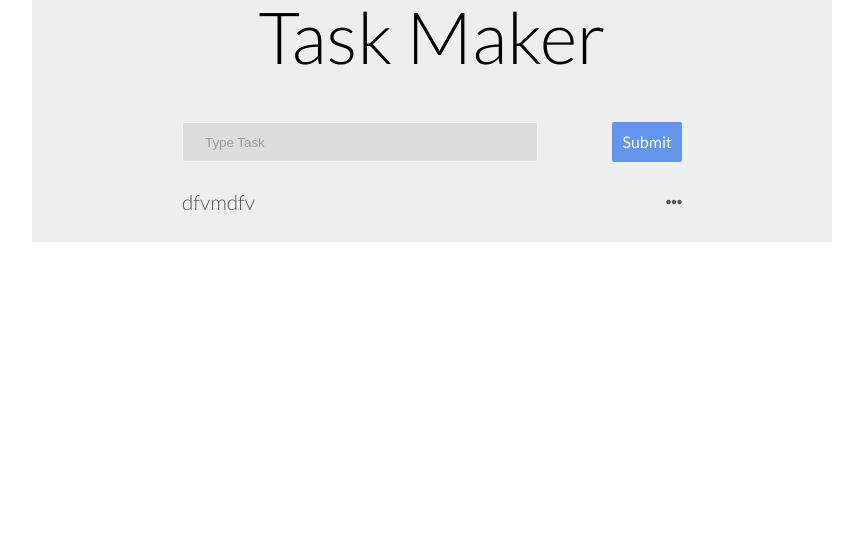
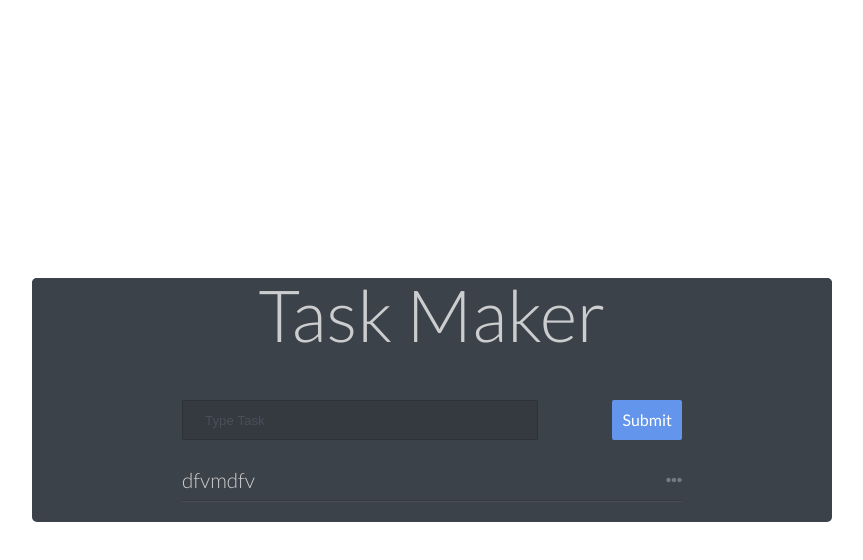
Before and after one commit to cristiAndreiTarasi/Task-Maker, a React app: page / in a window 1280 px wide. Shown: the top 560 px of the page, without its empty margins (208-1071 px from the left). Built offline with nearby package versions, Linux system fonts and the light colour scheme.

Commit message:
color scheme done - left to fix the pop-up menu

```diff
--- a/src/components/App.js
+++ b/src/components/App.js
@@ -3,23 +3,14 @@ import React from 'react';
 import { hot } from 'react-hot-loader/root';
 
 // components
+import Header from './Header';
+import Form from './Form';
+import List from './List';
 
 export default hot(() => (
     <div className="App">
-        <div className="App header">
-            <h1 className="App_heading center">Task Maker</h1>
-        </div>
-
-        <div className="App_form">
-            <input type="text" className="App_input" placeholder="Type Task" />
-            <button className="App_form_button">Submit</button>
-        </div>
-
-        <ul className="App_list">
-            <li className="App_list_item">
-                <p className="App_copy">dfvmdfv</p>
-                <i class="fas fa-ellipsis-h"></i>
-            </li>
-        </ul>
+        <Header />
+        <Form />
+        <List />
     </div>
 ));
--- /dev/null
+++ b/src/components/Form.js
@@ -0,0 +1,8 @@
+import React from 'react';
+
+export default () => (
+    <div className="App_form">
+        <input type="text" className="App_input" placeholder="Type Task" />
+        <button className="App_form_button">Submit</button>
+    </div>
+);
--- /dev/null
+++ b/src/components/Header.js
@@ -0,0 +1,7 @@
+import React from 'react';
+
+export default () => (
+    <div className="App header">
+        <h1 className="App_heading center">Task Maker</h1>
+    </div>
+);
--- /dev/null
+++ b/src/components/List.js
@@ -0,0 +1,20 @@
+import React from 'react';
+import Menu from './Menu';
+
+export default () => (
+    <ul className="App_list">
+        <li className="App_list_item">
+            <div className="main">
+                <p className="App_copy">dfvmdfv</p>
+                <i className="fas fa-ellipsis-h dots"></i>
+                <Menu />
+            </div>
+
+            <div className="divider">
+                <div className="dark"></div>
+                <div className="light"></div>
+            </div>
+        </li>
+
+    </ul>
+);
--- /dev/null
+++ b/src/components/Menu.js
@@ -0,0 +1,10 @@
+import React from 'react';
+
+export default () => (
+    <ul className="menu">
+        <li className="menu-item"><i className="fas fa-trash"></i>Delete</li>
+        <li className="menu-item"><i className="fas fa-edit"></i>Edit</li>
+        <li className="menu-item"><i className="fas fa-thumbtack rotate-left"></i>Pin to top</li>
+        <li className="menu-item"><i className="fas fa-sticky-note"></i>Add a note</li>
+    </ul>
+);
--- a/src/styles/partials/_base.scss
+++ b/src/styles/partials/_base.scss
@@ -1,16 +1,21 @@
 body {
     font-family: 'Lato', sans-serif;
+    height: 100vh;
+    display: flex;
+    justify-content: center;
+    align-items: center;
+    /*background-color: red;*/
 }
 
 .App {
     display: flex;
-    flex-direction: column; /*temporary*/
-    justify-content: space-between;
-    flex-wrap: wrap;
-    margin: 20px 0;
+    flex-direction: column;
+    justify-content: center;
     width: 800px;
     margin: 0 auto;
-    background-color: #eee;
+    background-color: #3c424a;
+    border-radius: 5px;
+    border: none;
 
     .header {
         margin-bottom: 50px;
@@ -19,21 +24,19 @@ body {
     .App_heading {
         font-weight: 300;
         font-size: 4.5rem;
+        color: #cccdce;
 
-        &.center {
-            text-align: center;
-        }
+        &.center { text-align: center; }
     }
 
     .App_copy {
         font-weight: 300;
         font-size: 1.3rem;
-        color: #555;
+        color: #cccdce;
     }
 
     .App_button_primary {
         all: unset;
-        // background-color: #d6d5d4;
         color: #666;
         background-color: cornflowerblue;
         color: #fff;
--- a/src/styles/partials/_form.scss
+++ b/src/styles/partials/_form.scss
@@ -8,15 +8,15 @@
     .App_input {
         border: none;
         width: 70%;
-        border: 1px solid #f2f2f2;
+        border: 1px solid #2e3238;
         border-radius: 2px;
         outline: none;
-        background-color: #dddddd;
+        background-color: #343a40;
 
         $vendors: 'webkit' 'moz' 'ms';
         @each $vendor in $vendors {
             &::-#{$vendor}-input-placeholder {
-                color: rgba(0, 0, 0, 0.3);
+                color: #484f59;
                 padding-left: 20px;
             }
         }
--- a/src/styles/partials/_list.scss
+++ b/src/styles/partials/_list.scss
@@ -1,23 +1,50 @@
+$vendors: 'webkit' 'moz' 'ms' 'o';
+
 .App_list {
     width: 500px;
     padding: 0;
     margin: 20px auto;
     list-style: none;
 
-    $vendors: 'webkit' 'moz' 'ms';
+    &_item {
+        color: #a4acb9;
+        position: relative;
 
-    @each $vendor in $vendors {
-        &_item {
-            display: -#{$vendor}-flex;
+        .rotate-left { transform: rotate(-45deg); }
+
+        .main {
+            @each $vendor in $vendors {
+                display: -#{$vendor}-flex;
+                display: flex;
+            }
+
             justify-content: space-between;
             align-items: center;
             height: 40px;
             border-radius: 2px;
+            transition: all 0.5s ease-in-out;
+            color: #727983;
 
             & i {
                 cursor: pointer;
-                color: #555;
             }
+
+            /*&:hover { background-color: darken(#3c424a, 1%) }*/
+            &:hover {
+                background: linear-gradient(90deg, rgba(255,255,255,0) 0%, rgba(58,64,71,1) 50%, rgba(255,255,255,0) 100%);
+            }
+
+            @import './_menu';
+
+            .dots:hover + .menu { display: flex; }
         }
+
+        .light, .dark {
+            width: 100%;
+            height: 1px;
+        }
+
+        .dark { background-color: #343a40; }
+        .light { background-color: #484f59; }
     }
 }
--- /dev/null
+++ b/src/styles/partials/_menu.scss
@@ -0,0 +1,45 @@
+
+.menu {
+    @each $vendor in $vendors {
+        display: -#{$vendor}-flex;
+        display: flex;
+        -#{$vendor}-flex-direction: column;
+        flex-direction: column;
+    }
+
+    position: absolute;
+    padding: 0 10px;
+    top: 38px;
+    right: -22px;
+    width: 150px;
+    background-color: #484f59;
+    border-radius: 5px;
+    display: none;
+
+    &:before {
+        content: '';
+        width: 0px;
+        height: 0px;
+        position: relative;
+        top: -20px;
+        left: 120px;
+        border-top: 10px solid transparent;
+        border-left: 10px solid transparent;
+        border-right: 10px solid transparent;
+        border-bottom: 10px solid #484f59;
+    }
+
+    &-item {
+        cursor: pointer;
+        transition: all 0.5s ease-in-out;
+
+        &:hover { color: #e1e9f1; }
+
+        i {
+            margin-right: 10px;
+            width: 20px;
+            height: 20px;
+            padding: 3px 0;
+        }
+    }
+}
```
